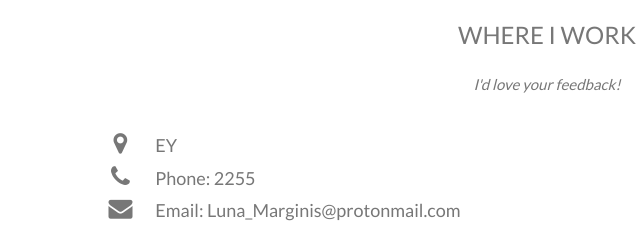
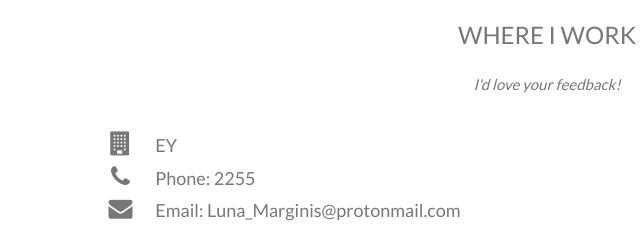
Before and after one commit to LunaMarginis/LunaMarginis.github.io, a website: page index.html in a window 1280 px wide. Shown: the part 2400-2639 px from the top of the page, 93-733 px from the left. Drawn offline with nearby package versions, Linux system fonts and the light colour scheme.

Commit message:
Update index.html

```diff
--- a/index.html
+++ b/index.html
@@ -172,7 +172,7 @@ body, html {
 
     <div class="w3-col m8 w3-panel">
       <div class="w3-large w3-margin-bottom">
-        <i class="fa fa-map-marker fa-fw w3-hover-text-black w3-xlarge w3-margin-right"></i> EY<br>
+        <i class="fa fa-building fa-fw w3-hover-text-black w3-xlarge w3-margin-right " aria-hidden="true"></i> EY<br>
         <i class="fa fa-phone fa-fw w3-hover-text-black w3-xlarge w3-margin-right"></i> Phone: 2255<br>
         <i class="fa fa-envelope fa-fw w3-hover-text-black w3-xlarge w3-margin-right"></i> Email: Luna_Marginis@protonmail.com<br>
       </div>
```
